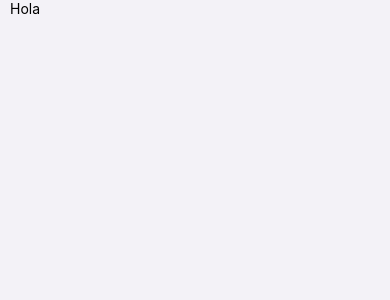
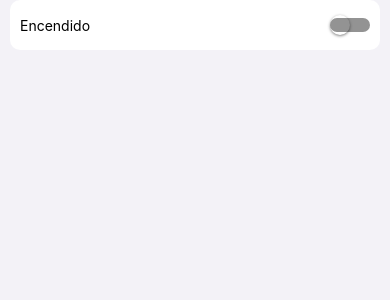
Before and after one commit to FranciscoJSB12/react-native-components-app, a React Native app: screen /SwitchScreen in a window 390 px wide. Shown: the top 300 px of the page. Built offline with nearby package versions, Linux system fonts and the light colour scheme.

Commit message:
feat: Implement custom switch

```diff
--- /dev/null
+++ b/src/presentation/components/ui/CustomSwitch.tsx
@@ -0,0 +1,31 @@
+import { View, Text, StyleSheet, Switch, Platform } from 'react-native';
+import { colors } from '../../../config/theme/theme';
+
+interface Props {
+  isOn: boolean;
+  text?: string;
+  onChange: (value: boolean) => void;
+}
+
+export const CustomSwitch = ({ isOn, text, onChange }: Props) => {
+  return (
+    <View style={styles.switchRow}>
+      {text && <Text style={{ color: colors.text }}>{text}</Text>}
+      <Switch
+        thumbColor={Platform.OS === 'android' ? colors.primary : ''}
+        ios_backgroundColor='#3e3e3e'
+        onValueChange={onChange}
+        value={isOn}
+      />
+    </View>
+  );
+};
+
+const styles = StyleSheet.create({
+  switchRow: {
+    flexDirection: 'row',
+    justifyContent: 'space-between',
+    alignItems: 'center',
+    marginVertical: 5,
+  },
+});
--- a/src/presentation/screens/switches/SwitchScreen.tsx
+++ b/src/presentation/screens/switches/SwitchScreen.tsx
@@ -1,12 +1,34 @@
-import { Text } from 'react-native';
+import { Switch } from 'react-native';
 import { CustomView } from '../../components/ui/CustomView';
 import { useSafeAreaInsets } from 'react-native-safe-area-context';
+import { useState } from 'react';
+import { Card } from '../../components/ui/Card';
+import { CustomSwitch } from '../../components/ui/CustomSwitch';
 
 export const SwitchScreen = () => {
   const { top } = useSafeAreaInsets();
+
+  //const [isEnabled, setIsEnabled] = useState(false);
+  //const toggleSwitch = () => setIsEnabled(previousState => !previousState);
+
+  const [isActive, setIsActive] = useState(false);
+
   return (
     <CustomView style={{ marginTop: top, paddingHorizontal: 10 }}>
-      <Text>Hola</Text>
+      <Card>
+        <CustomSwitch
+          isOn={isActive}
+          onChange={value => setIsActive(value)}
+          text='Encendido'
+        />
+        {/* <Switch
+          trackColor={{ false: '#767577', true: '#81b0ff' }}
+          thumbColor={isEnabled ? '#f5dd4b' : '#f4f3f4'}
+          ios_backgroundColor='#3e3e3e'
+          onValueChange={toggleSwitch}
+          value={isEnabled}
+        /> */}
+      </Card>
     </CustomView>
   );
 };
```
